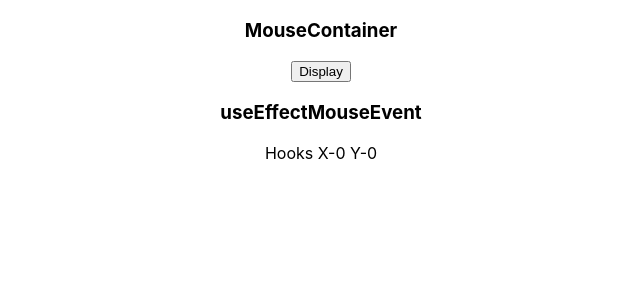
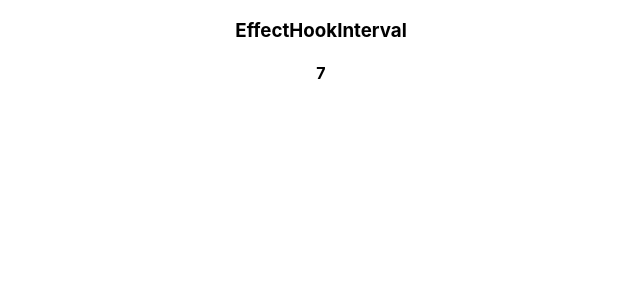
Before and after one commit to aariffulalam/react-hooks-demo, a React (Create React App) app: page / in a window 1280 px wide. Shown: the top 300 px of the page, without its empty margins (319-959 px from the left). Built offline with nearby package versions, Linux system fonts and the light colour scheme.

Commit message:
common mistake resolve while useeffect hook.

```diff
--- a/src/App.js
+++ b/src/App.js
@@ -8,6 +8,7 @@ import { StateHookCounterFour } from './component/useState/StateHookCounterFour'
 import EffectHookCouterOne from "./component/useEffect/EffectHookCouterOne"
 import EffectMouseEvent from './component/useEffect/EffectMouseEvent';
 import MouseContainer from './component/useEffect/MouseContainer';
+import EffectHoolInterval from './component/useEffect/EffectHookInterval';
 
 function App() {
   return (
@@ -18,7 +19,8 @@ function App() {
       {/* <StateHookCounterFour/> */}
       {/* <EffectHookCouterOne/> */}
       {/* <EffectMouseEvent/> */}
-      <MouseContainer/>
+      {/* <MouseContainer/> */}
+      <EffectHoolInterval/>
     </div>
   );
 }
--- /dev/null
+++ b/src/component/useEffect/EffectHookInterval.jsx
@@ -0,0 +1,23 @@
+import React, { useState, useEffect } from "react";
+
+const EffectHoolInterval = ()=>{
+    const [count, setCount] = useState(0)
+    function increage(){
+        setCount(count+1)
+    }
+
+    useEffect(()=>{
+        const go = setInterval(increage, 1000)
+        return ()=>{
+            clearInterval(go)
+        }
+    }, [count])
+
+    return (
+        <>
+            <h3>EffectHookInterval</h3>
+            <h4>{count}</h4>
+        </>
+    )
+}
+export default EffectHoolInterval;
```
